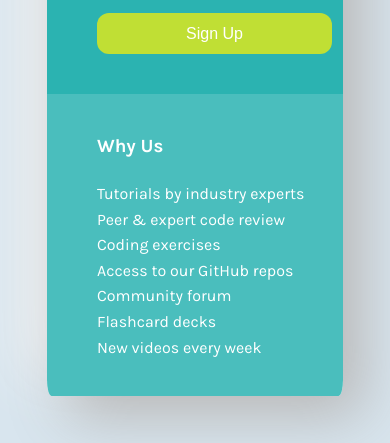
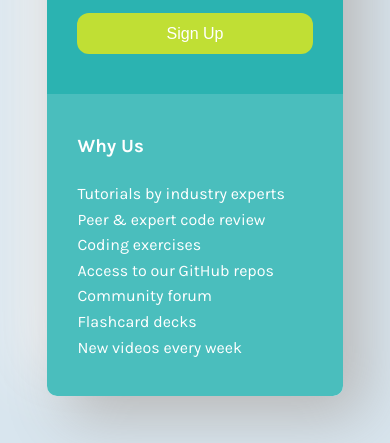
Before and after one commit to ethvalera/CSS-Grid-Component, a plain HTML site: page index.html in a window 390 px wide. Shown: the part 712-1155 px from the top of the page. Drawn offline with Linux system fonts and the light colour scheme.

Commit message:
style change

```diff
--- a/style.css
+++ b/style.css
@@ -22,10 +22,11 @@ body {
 
 /* Wrapper */
 .wrapper {
-    width: 100%;
+    height: 100%;
     min-width: 250px;
     background-color: white;
     display: grid;
+    justify-content: center;
     grid-template-areas:
         'header header'
         'left-box right-box';
@@ -128,7 +129,7 @@ header p {
         margin-top: 10px;
     }
     .btn {
-        padding: 0.7rem;
+        padding: 0.7rem 0;
     }
 }
 
@@ -136,4 +137,7 @@ header p {
     body {
         padding: 10%;
     }
+    .wrapper {
+        border-radius: 10px;
+    }
 }
```
